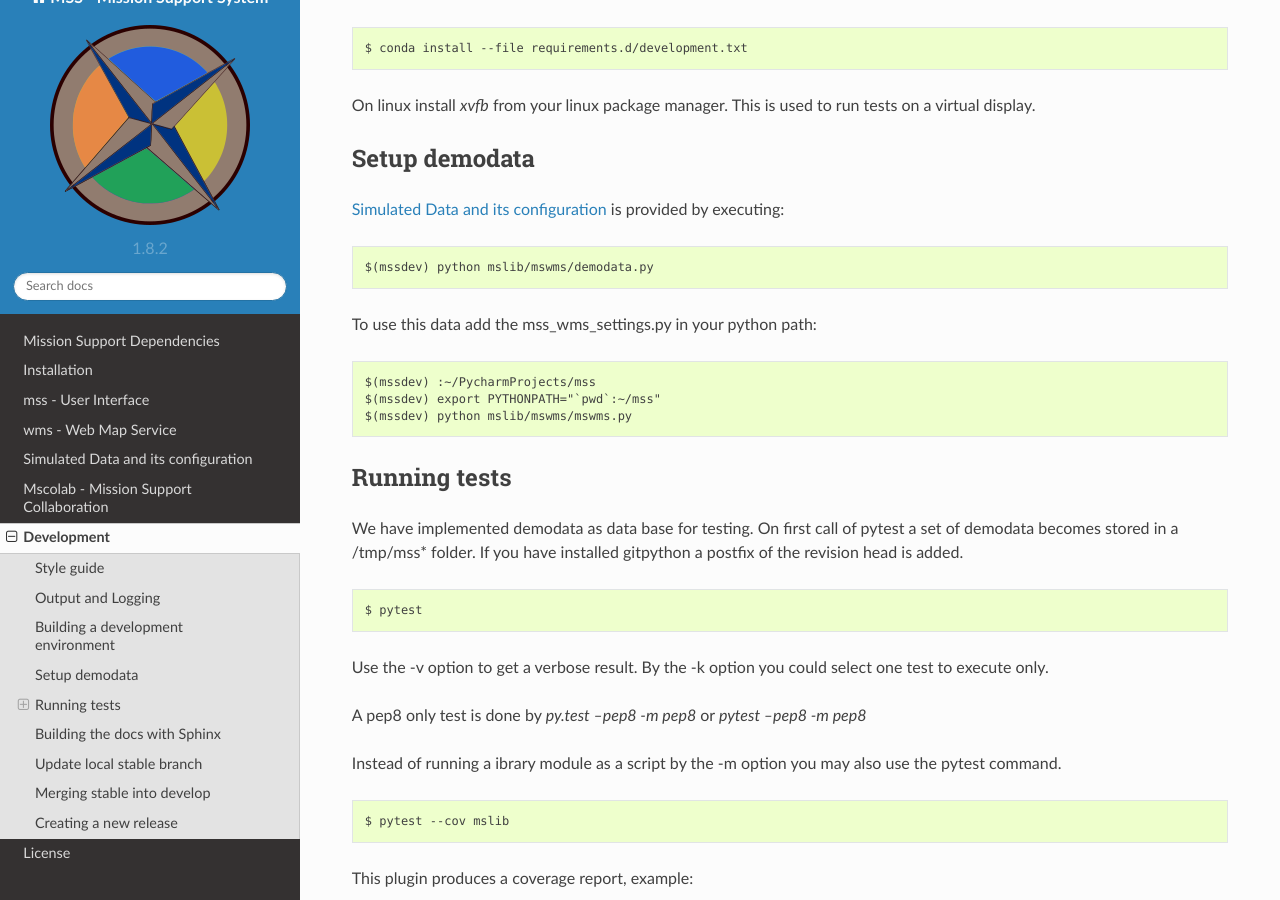
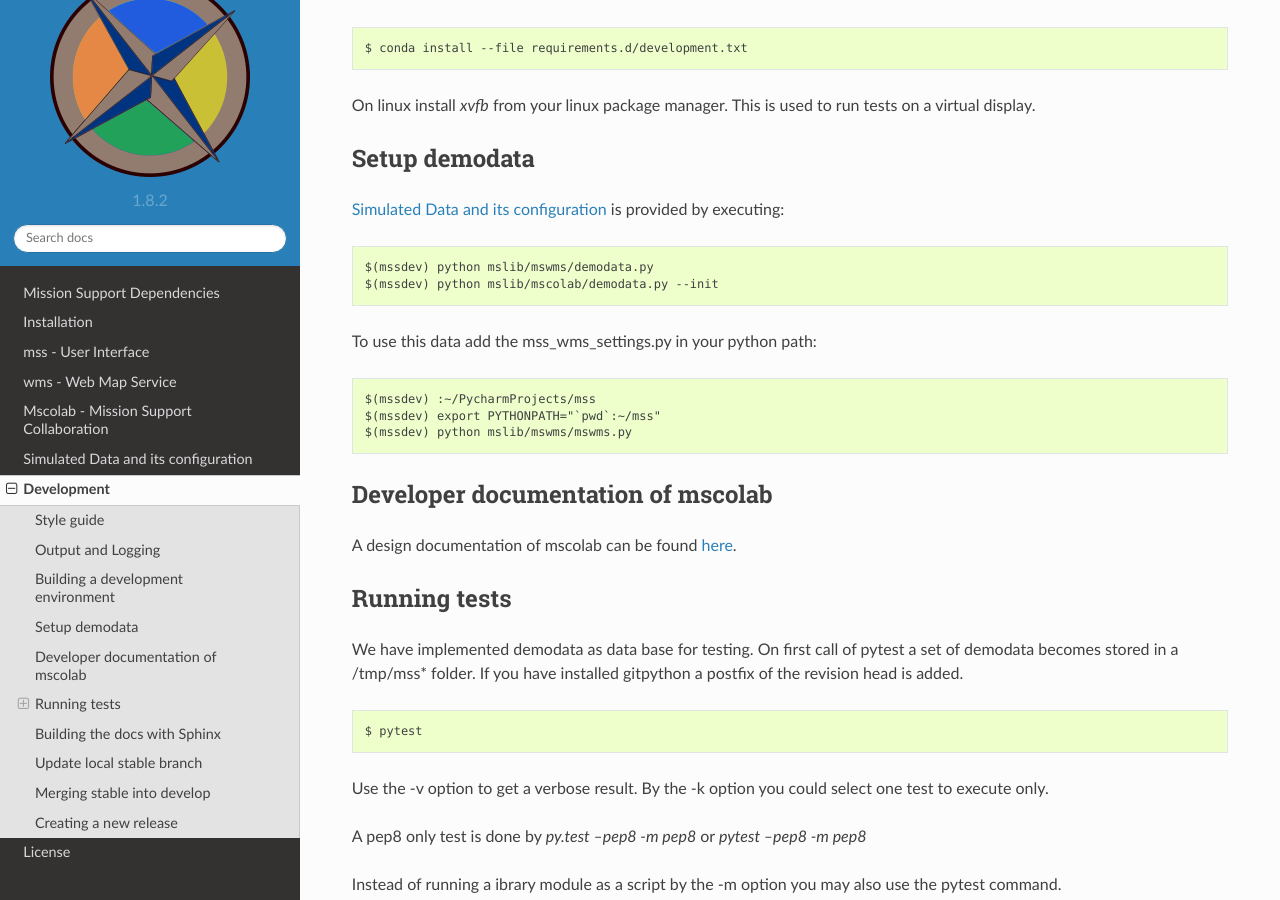
Before and after one commit to Open-MSS/MSS, a Sphinx documentation site: the page built from docs/development.rst, in a window 1280 px wide and 900 px high, scrolled down 1554 px. Built offline with Sphinx 7.4.7 and the Read the Docs theme 2.0.0, drawn with Linux system fonts in a browser that asks for light colours.

Commit message:
Add developer documentation of mscolab

```diff
--- a/docs/development.rst
+++ b/docs/development.rst
@@ -78,6 +78,7 @@ Setup demodata
 :ref:`demodata` is provided by executing::
 
    $(mssdev) python mslib/mswms/demodata.py
+   $(mssdev) python mslib/mscolab/demodata.py --init
 
 To use this data add the mss_wms_settings.py in your python path::
 
@@ -85,6 +86,9 @@ To use this data add the mss_wms_settings.py in your python path::
    $(mssdev) export PYTHONPATH="`pwd`:~/mss"
    $(mssdev) python mslib/mswms/mswms.py
 
+Developer documentation of mscolab
+~~~~~~~~~~~~~~~~~~~~~~~~~~~~~~~~~~
+A design documentation of mscolab can be found `here <https://docs.google.com/document/d/1TKanCW7kgNS9Qy1pQZd_Ovt8zZ6tH2RkOJkl2nM1qvs/edit?usp=sharing/>`_.
 
 Running tests
 ~~~~~~~~~~~~~~~~~~~
--- a/docs/index.rst
+++ b/docs/index.rst
@@ -16,8 +16,8 @@ Mission Support System's Documentation
    installation
    usage
    deployment
+   mscolab
    demodata
-   mscolab
    development
    authors
 
```
Also changed, not shown: docs/demodata.rst (+16 -0 lines).
